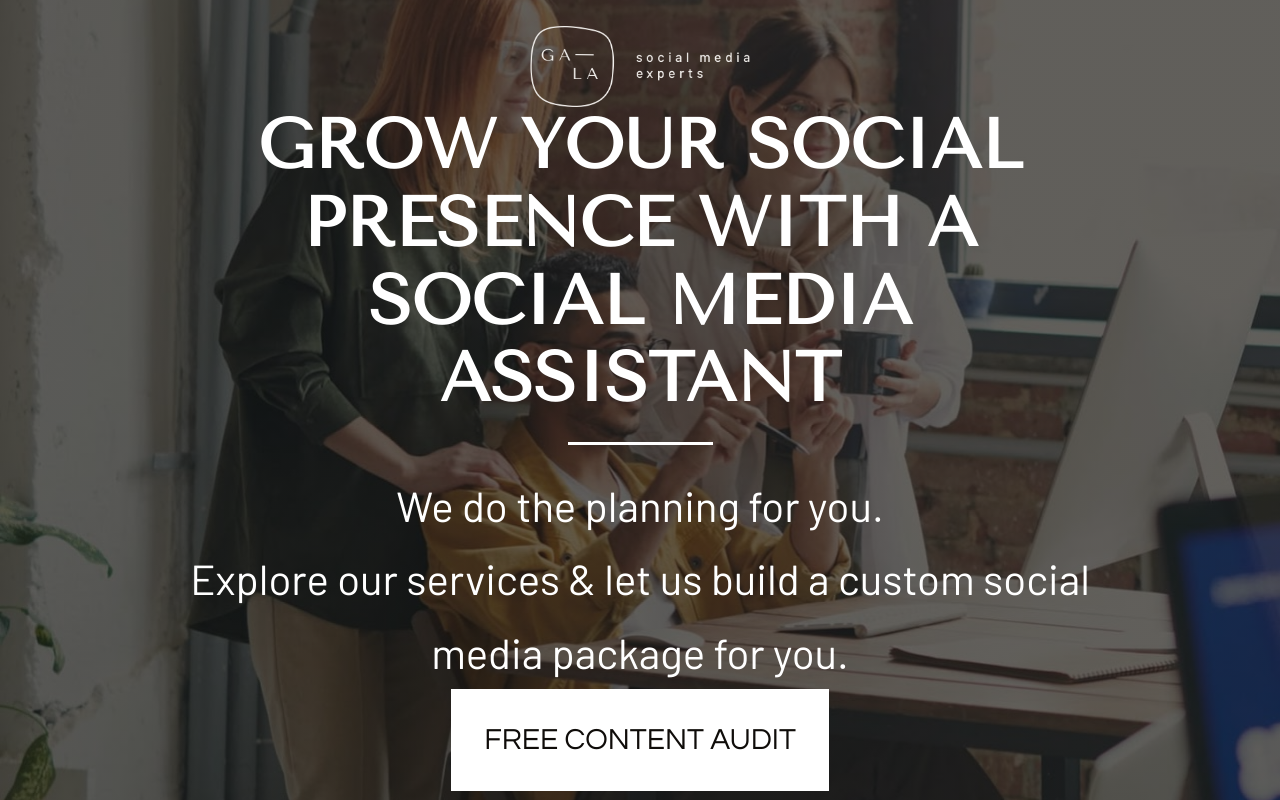
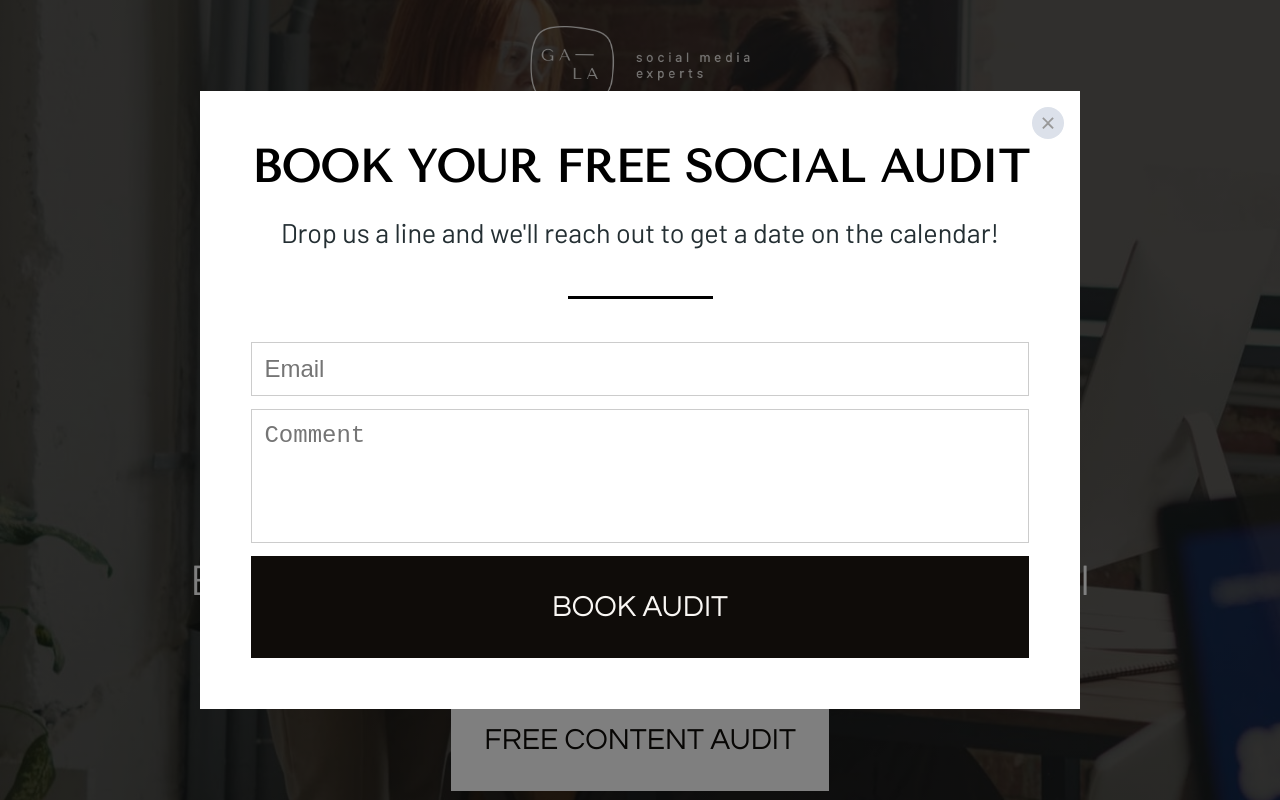
Before and after one commit to ShammasovAmir/social-marketing-lead-page, a website built with Parcel: page src/index.html in a window 1280 px wide. Both pictures are taken after a click on the button "FREE CONTENT AUDIT". Shown: the top 800 px of the page. Built offline with nearby package versions, Linux system fonts and the light colour scheme; files whose address does not match are found by name.

Commit message:
Added proper modal styling and animation

```diff
--- a/src/index.html
+++ b/src/index.html
@@ -4,6 +4,11 @@
     <meta charset="UTF-8" />
     <meta http-equiv="X-UA-Compatible" content="IE=edge" />
     <meta name="viewport" content="width=device-width, initial-scale=1.0" />
+    <meta
+      name="description"
+      content="Ga-la is a company that will take care of your social media presence. Get your first social media audit for free!"
+    />
+    <meta name="keywords" content="Ga-la, leadpages.com template clone" />
     <title>Get a free social media audit.</title>
     <link
       rel="preconnect"
@@ -65,6 +70,7 @@
         </main>
         <div class="flex justify-center items-center">
           <button
+            id="btn"
             class="btn-light text-uppercase font-scale-6 line-height-scale-10"
           >
             FREE CONTENT aUDIT
@@ -248,6 +254,7 @@
         </div>
         <div class="flex justify-center items-center">
           <button
+            id="btn"
             class="btn-dark text-uppercase font-scale-6 line-height-scale-10"
           >
             Book a free audit
@@ -325,6 +332,7 @@
         </div>
         <div class="flex justify-center items-center">
           <button
+            id="btn"
             class="btn-dark text-uppercase font-scale-6 line-height-scale-10"
           >
             Book a free audit
@@ -434,6 +442,7 @@
         </div>
         <div class="flex justify-center items-center">
           <button
+            id="btn"
             class="btn-light text-uppercase font-scale-6 line-height-scale-10"
           >
             Book a free audit
@@ -488,5 +497,61 @@
         </div>
       </div>
     </footer>
+    <div class="modal-bg">
+      <div class="modal bg-primary-light">
+        <div class="close-btn">
+          <svg viewBox="0 0 10.6 11">
+            <polygon
+              points="6.3,5.4 10.4,1.4 9.2,0.3 5.3,4.2 1.3,0.3 0.2,1.4 4.3,5.4 0.2,9.5 1.3,10.7 5.3,6.8 9.2,10.7 10.4,9.5 "
+            ></polygon>
+          </svg>
+        </div>
+        <h1
+          class="
+            text-center
+            headline
+            font-scale-4
+            line-height-scale-3
+            text-uppercase
+          "
+        >
+          Book your free social audit
+        </h1>
+        <p
+          class="
+            text-center text-secondary-grayish
+            font-scale-5
+            line-height-scale-6
+          "
+        >
+          Drop us a line and we'll reach out to get a date on the calendar!
+        </p>
+        <div class="flex justify-center">
+          <div class="border bg-primary-dark"></div>
+        </div>
+        <form class="flex-column font-scale-4">
+          <span class="hidden">Email: </span>
+          <input
+            type="email"
+            name="email"
+            placeholder="Email"
+            class="form-input"
+          />
+          <span class="hidden">Comment: </span>
+          <textarea
+            name="comment"
+            placeholder="Comment"
+            class="form-input"
+            rows="4"
+          ></textarea>
+          <button
+            type="submit"
+            class="btn-dark font-scale-6 line-height-scale-10 text-uppercase"
+          >
+            book audit
+          </button>
+        </form>
+      </div>
+    </div>
   </body>
 </html>
--- a/src/js/main.js
+++ b/src/js/main.js
@@ -0,0 +1,16 @@
+const modalButtons = document.querySelectorAll('#btn')
+const modal = document.querySelector('.modal')
+const modalBg = document.querySelector('.modal-bg')
+const closeBtn = document.querySelector('.close-btn')
+
+modalButtons.forEach((modalButton) =>
+  modalButton.addEventListener('click', () => {
+    modalBg.classList.add('bg-active')
+    modal.classList.add('modal-active')
+  })
+)
+
+closeBtn.addEventListener('click', () => {
+  modalBg.classList.remove('bg-active')
+  modal.classList.remove('modal-active')
+})
--- /dev/null
+++ b/src/scss/components/_modal.scss
@@ -0,0 +1,90 @@
+@use '../abstracts/mixins' as *;
+
+.modal-bg {
+  position: fixed;
+  top: 0;
+  left: 0;
+  width: 100%;
+  height: 100%;
+  background: rgba(black, 0.5);
+  z-index: 5;
+  transition: opacity 0.15s linear;
+  display: flex;
+  justify-content: center;
+  align-items: center;
+  pointer-events: none;
+  opacity: 0;
+  transition: opacity 0.15s linear;
+}
+
+.bg-active {
+  visibility: visible;
+  opacity: 1;
+  pointer-events: all;
+}
+
+.modal {
+  position: relative;
+  padding: 4vw;
+  max-width: 100% / 12 * 10;
+  transform: translateY(25%);
+  transition: 300ms ease-in-out;
+
+  &-active {
+    transform: translateY(0);
+  }
+
+  p {
+    margin: 1.5vw 0;
+  }
+
+  form {
+    margin-top: 1.5vw;
+  }
+
+  .form-input {
+    font-size: inherit;
+    color: hsl(243.8, 100%, 6.3%);
+    padding: 0.5em;
+    border: 1px solid hsl(0, 0%, 80%);
+    margin-bottom: 1vw;
+  }
+
+  .form-input:focus {
+    border: 1px solid hsl(0, 0%, 80%);
+    box-shadow: hsl(0, 0%, 80%) 0 0 1.5px 1px;
+    outline: 0;
+  }
+
+  textarea {
+    resize: none;
+  }
+}
+
+.close-btn {
+  z-index: 1;
+  position: absolute;
+  top: 0.5em;
+  right: 0.5em;
+  cursor: pointer;
+  line-height: 0;
+  border-radius: 50%;
+  padding: 10px;
+  background: hsl(219, 26%, 89%);
+  width: 32px;
+  height: 32px;
+  fill: hsl(0, 0%, 60%);
+  transition: fill 0.2s ease;
+
+  &:hover {
+    fill: var(--col-primary-dark-grayish);
+  }
+}
+
+@include mq(sm) {
+  .close-btn {
+    position: absolute;
+    top: 1em;
+    right: 1em;
+  }
+}
--- a/src/scss/main.scss
+++ b/src/scss/main.scss
@@ -7,3 +7,4 @@
 @use './components/logo';
 @use './components/button';
 @use './components/card';
+@use './components/modal';
```
